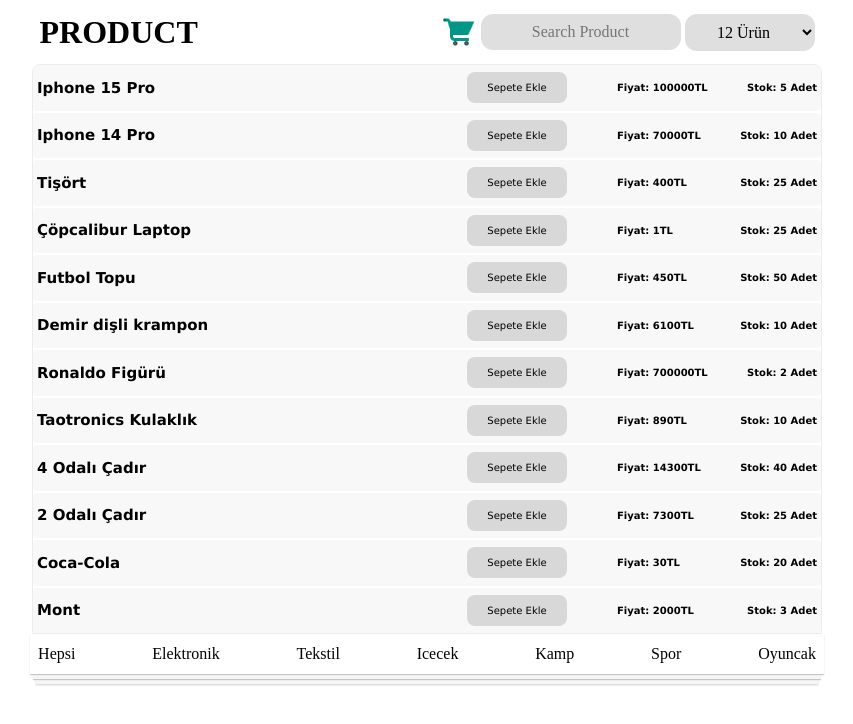
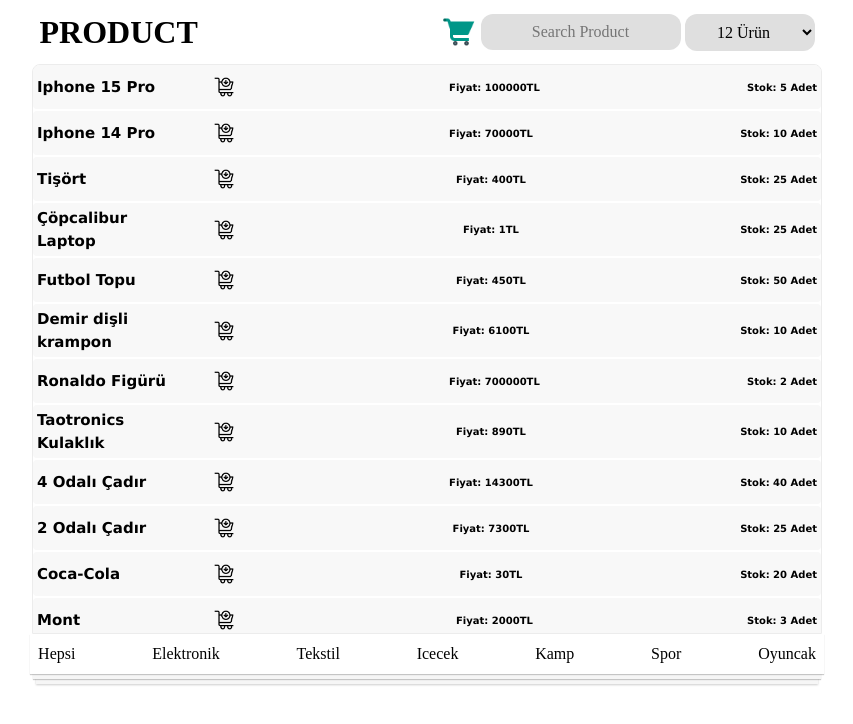
Before and after one commit to korayda4/FirstReactProject, a React (Vite) app: page / in a window 1280 px wide. Shown: the top 724 px of the page, without its empty margins (213-1066 px from the left). Built offline with nearby package versions, Linux system fonts and the light colour scheme.

Commit message:
Sepetten silme sistemi yapıldı

```diff
--- a/src/App.css
+++ b/src/App.css
@@ -99,14 +99,17 @@
   border-radius: 8px 8px 0px 0px;
 }
 
+.title {
+  flex:2;
+}
+
 .info {
   display: flex;
   flex-direction: row;
   gap: 16px;
-  text-align: left;
   align-items: center;
   justify-content: space-between;
-  width: 350px;
+  flex:8;
 }
 
 .info h4 {
@@ -132,9 +135,8 @@
 .buyBtn {
   border: none;
   padding: 8px;
-  width: 100px;
+  width: 36px;
   border-radius: 8px;
-  background-color: rgba(0, 0, 0, 0.13);
 }
 
 .buyBtn:hover {
@@ -177,6 +179,7 @@
 }
 
 .slideMenu img {
+  z-index: 99;
   position: absolute;
   left: 0px;
   top: calc(50%);
--- a/src/App.jsx
+++ b/src/App.jsx
@@ -7,7 +7,6 @@
   const [listProduct, setListProduct] = useState("12");
   const [openCart, setOpenCart] = useState(false);
   const [addCart, setAddCart] = useState([]);
-
 
   const productList = [
     {
@@ -105,14 +104,12 @@
     ) {
       listingProduct++;
       return (
-        <div className="listItem" key={x.id}>
+        <div className="listItem" key={x.id} id={x.id}>
           <h2 className="title">{x.title}</h2>
           <div className="info">
-            <button onClick={(e) => {addProduct(e.target.parentElement.parentElement)}} className="buyBtn" id={x.id}>Sepete Ekle</button>
-            <div className="information">
+            <img onClick={(e) => {addProduct(e.target.parentElement.parentElement)}} className="buyBtn"  src="../src/assets/img/icons8-add-cart-36.png" alt="" />
             <h4 className="price">Fiyat: {x.price}TL </h4>
             <h4 className="stock">Stok: {x.stock} Adet </h4>
-            </div>
           </div>
         </div>
       );
@@ -121,12 +118,30 @@
   });
 
   const addProduct = (e) => {
-    console.log(e);
+
     setAddCart([...addCart,e])
     // setAddCart([addCart.push(e)])
     // setAddCart(...addCart,e)
-    console.log(addCart);
+    // console.log(e.id);
+    // productList.forEach(x => {
+    //   x.stock = x.id == e.id && (x.stock -= 1,console.log(x.stock))
+
+    // })
   }
+
+  const calculateTotalPrice = () => {
+    let totalPrice = 0;
+    addCart.forEach((item) => {
+      const priceText = item.children[1].children[1].textContent;
+      const price = parseInt(priceText.replace("Fiyat:","").trim());
+      if (!isNaN(price)) {
+        totalPrice += price;
+      }
+    });
+    return totalPrice
+  }
+
+
 
   const setCart =(
       <div className={`slideMenu ${openCart ? 'active' : ''}`}>
@@ -135,17 +150,22 @@
           <h1>SEPETİM</h1>
           {addCart.map((item,index) => (
             <div className="product" key={index}>
+              <p style={{cursor:"pointer",position:"absolute",marginLeft:"175px"}} onClick={() => removeCart(index)}>❌</p>
               <h2>{item.children[0].textContent}</h2>
-              <h4>{item.children[1].children[1].children[0].textContent}</h4>
+              <h4>{item.children[1].children[1].textContent}</h4>
             </div>
           ))}
           <div className="total">
-            4120893TL
+            Toplam: {calculateTotalPrice()}TL
           </div>
         </div>
       </div>
   )
 
+  const removeCart = (productId) => {
+    const updatedCart = addCart.filter((i, index) => index !== productId);
+    setAddCart(updatedCart);
+  };
 
 
   const clickedVar = (e) => {
```
Also changed, not shown: src/assets/img/icons8-add-cart-36.png (added).
